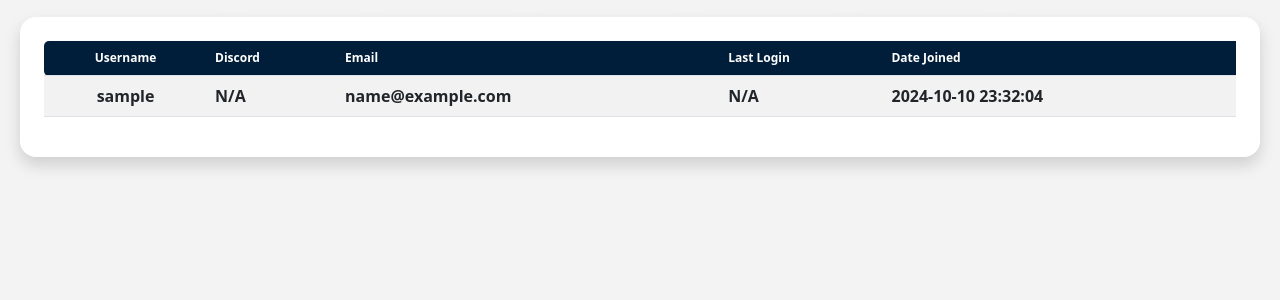
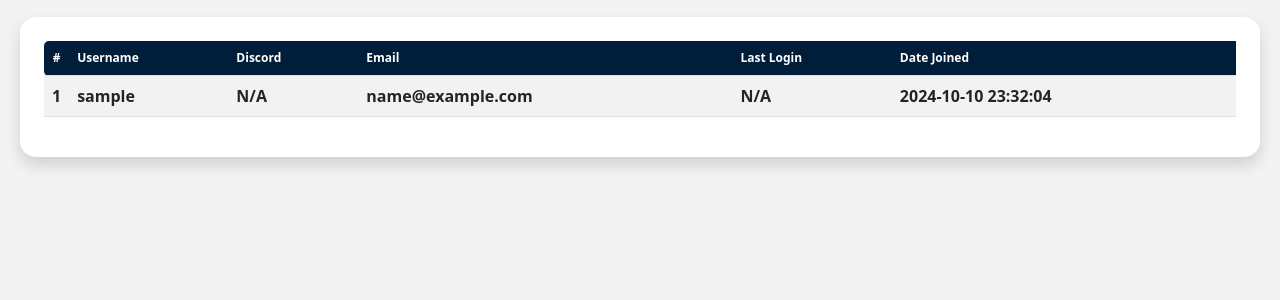
Before and after one commit to Hurteau101/DifferentOdds-V1, a Django app: page /admin-panel in a window 1280 px wide. Shown: the part 103-403 px from the top of the page. Run offline with Django 5.2, Linux system fonts and the light colour scheme; the visitor is signed in with stand-in values (Sample User, id 1); data comes from the database, SQL or seed files in the repository; data that the repository does not hold is empty; parts of the project's set-up code (start-up, migrations or seed data) failed here and were passed over; some libraries are stand-ins or nearby versions.

Commit message:
Added row numbers in admin panel

```diff
--- a/admin_panel/templates/admin_panel.html
+++ b/admin_panel/templates/admin_panel.html
@@ -7,7 +7,8 @@
             <table id="admin_panel_table" class="table table-striped dt-responsive nowrap table-hover" style="width:100%">
                 <thead>
                     <tr>
-                        <th class="text-center">Username</th>
+                        <th style="width: 10px;" class="text-center">#</th>
+                        <th>Username</th>
                         <th style="width: 130px;">Discord</th>
                         <th>Email</th>
                         <th>Last Login</th>
@@ -17,6 +18,7 @@
                 <tbody>
                     {% for user in user_data %}
                         <tr>
+                            <td>{{ forloop.counter }}</td>
                             <td>{{ user.username }}</td>
                             <td>{{ user.discord_username }}</td>
                             <td>{{ user.email }}</td>
--- a/static/js/main.js
+++ b/static/js/main.js
@@ -126,6 +126,9 @@ $(document).ready(function() {
     $('#floatingStatSelect').on('change', function() {
         var selectedStat = $(this).val();
 
+        console.log(selectedStat);
+
+
         if (selectedStat === "All") {
             table.column(6).search('').draw();  // Clear filter when "All" is selected
         } else {
```
Also changed, not shown: 1 other file.
